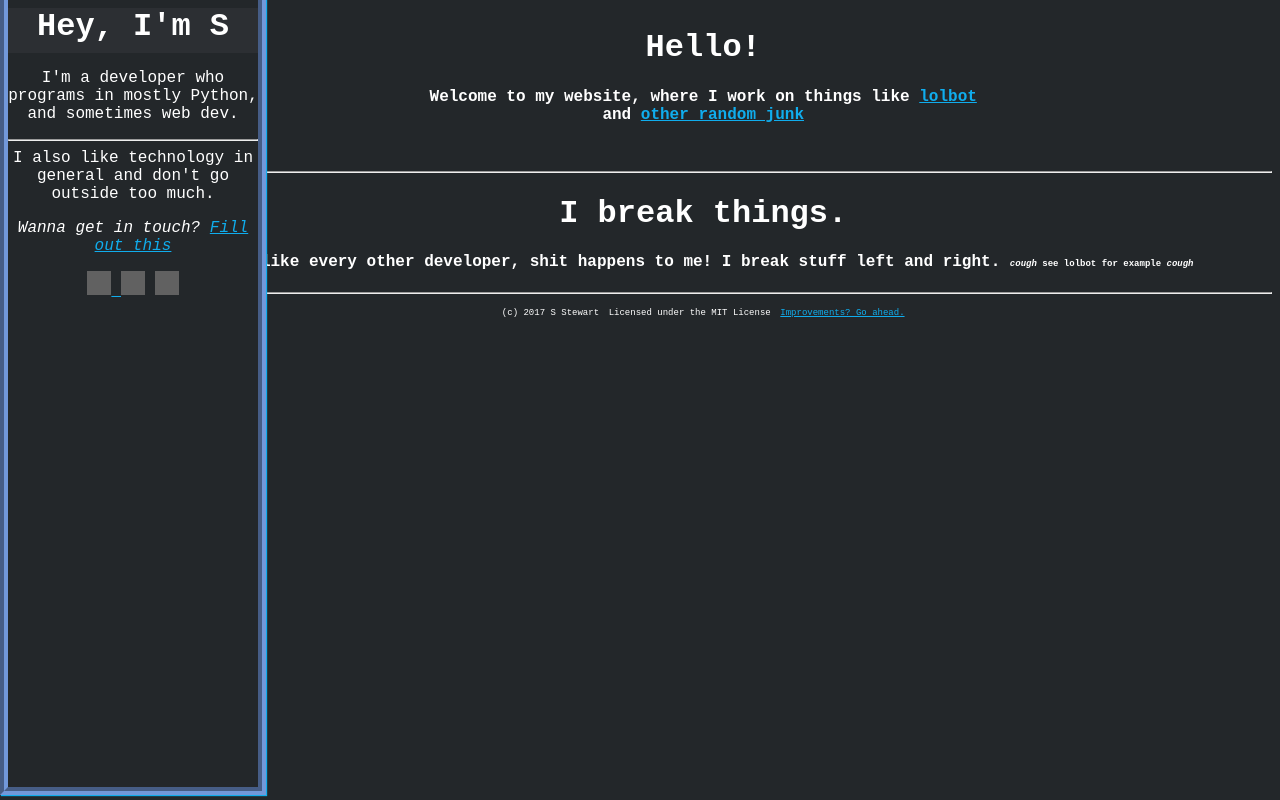
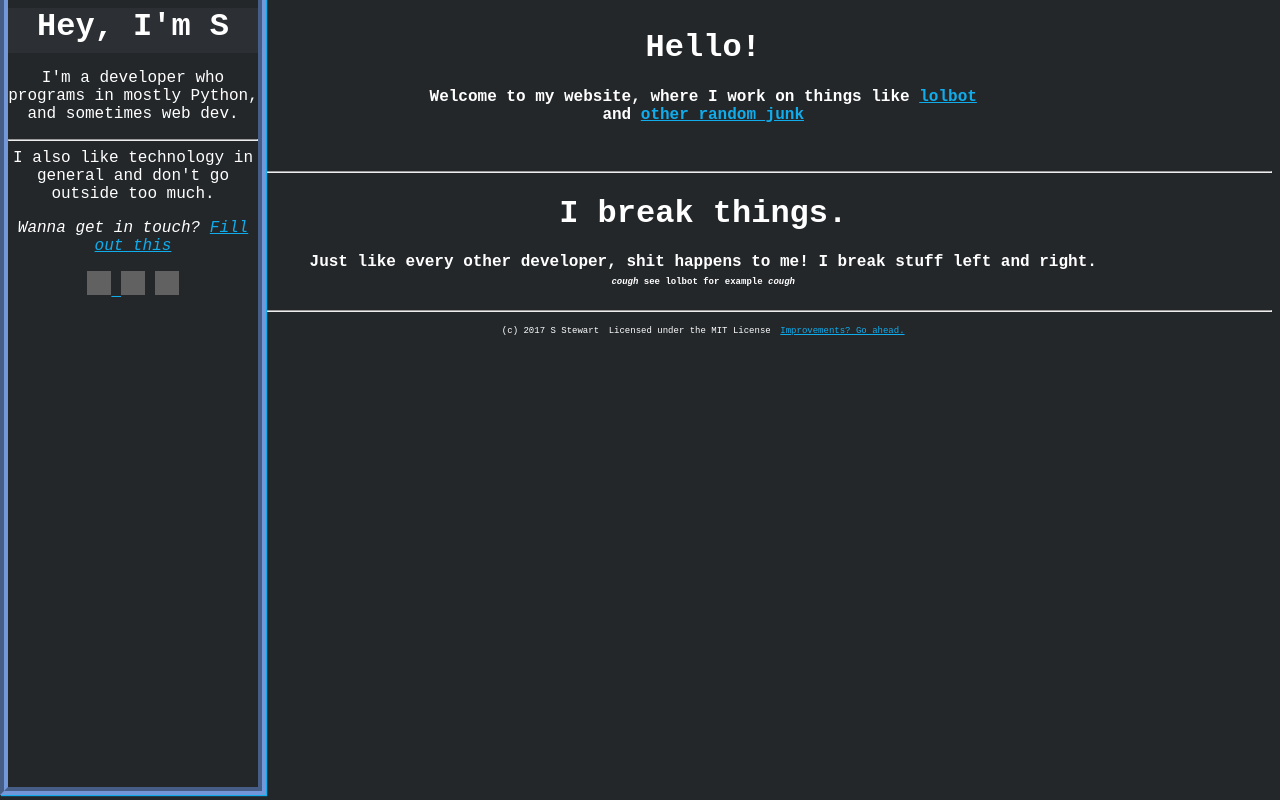
Before and after one commit to tildas-old-projects/tilda.github.io, a plain HTML site: page index.html in a window 1280 px wide. Drawn offline with Linux system fonts and the light colour scheme; some packages are replaced by stand-ins of ours; grey boxes are pictures that could not be loaded; a script that the page names is missing; a web font is replaced by a local one.

Commit message:
fix text going off visible area

```diff
--- a/index.html
+++ b/index.html
@@ -103,7 +103,7 @@ a:link, a:visited {
 		<h4>Welcome to my website, where I work on things like <a href="https://lolbot.banne.club">lolbot</a>
             <br/>and <a href="https://github.com/tilda">other random junk</a></h4><br/>
 		<hr/><h1>I break things.</h1>
-		<h4>Just like every other developer, shit happens to me! I break stuff left and right. <small><i>cough</i> see lolbot for example <i>cough</i></small></h4>
+		<h4>Just like every other developer, shit happens to me! I break stuff left and right. <br/><small><i>cough</i> see lolbot for example <i>cough</i></small></h4>
 		<hr/>
 		<small>(c) 2017 S Stewart</small>
 		<small>Licensed under the MIT License</small>
```
